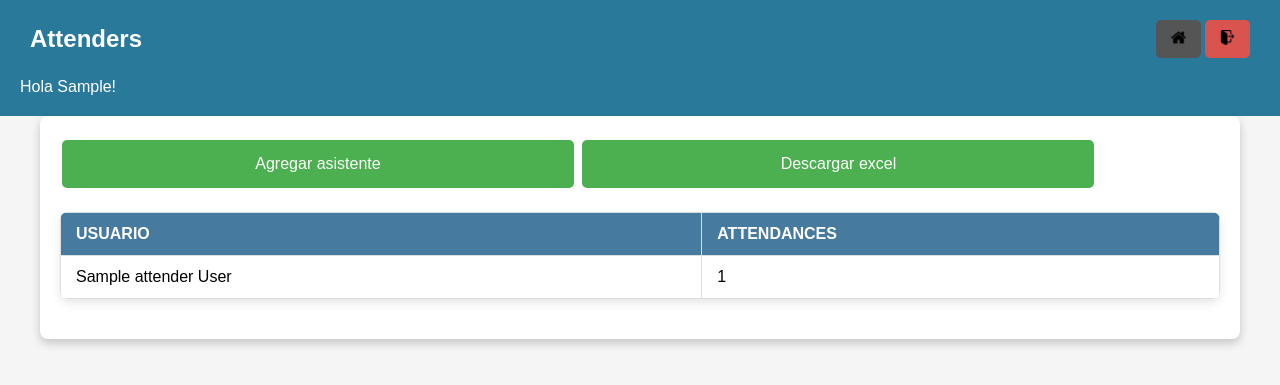
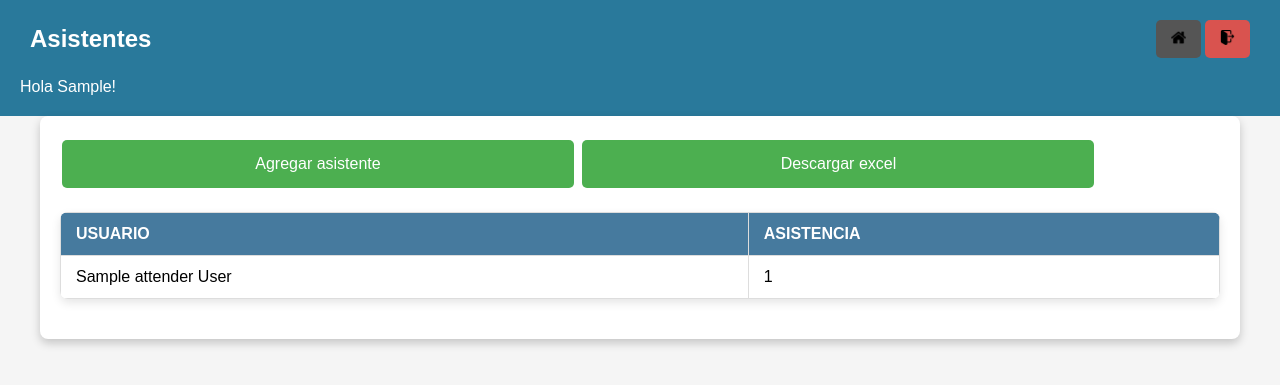
Before and after one commit to richir3/attendances, a Django app: page /attenders/ in a window 1280 px wide. Shown: the top 385 px of the page. Run offline with Django 5.2, Linux system fonts and the light colour scheme; a user stored in the database is signed in; tables that the repository leaves empty hold one stand-in row (values such as "Sample post"); parts of the project's set-up code (start-up, migrations or seed data) failed here and were passed over.

Commit message:
modify templates

```diff
--- a/templates/attenders.html
+++ b/templates/attenders.html
@@ -1,11 +1,11 @@
 {% extends 'base.html' %}
 
 {% block title %}
-    List attenders
+    Asistentes
 {% endblock %}
 
 {% block header%}
-    Attenders
+    Asistentes
 {% endblock %}
 
 {% block content %}
@@ -17,7 +17,7 @@
         <thead>
             <tr>
                 <th>Usuario</th>
-                <th>Attendances</th>
+                <th>Asistencia</th>
             </tr>
         </thead>
         <tbody>
```
